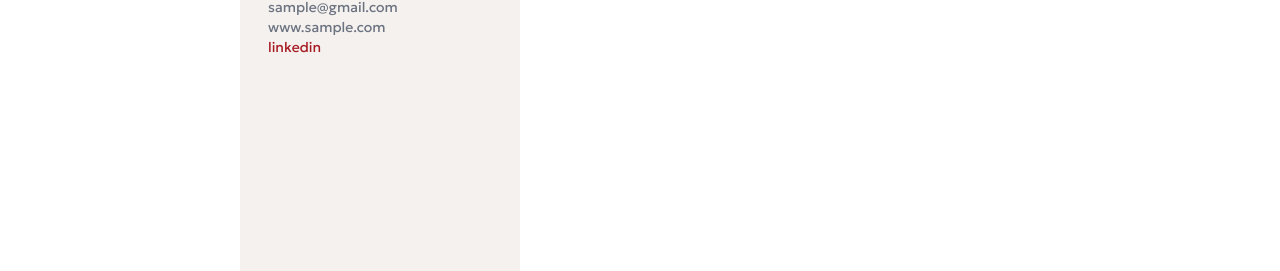
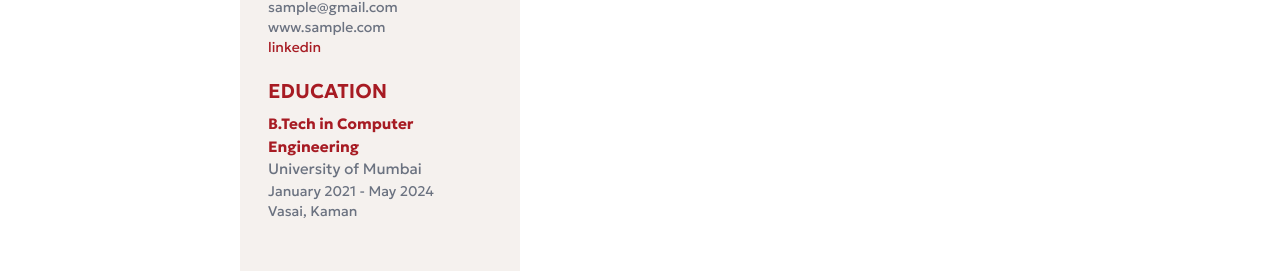
Before and after one commit to HarikrishnanYPR1707/EcliptiQ, a React (Vite) app: page /templates/bk/elr in a window 1280 px wide. Shown: the part 459-730 px from the top of the page. Built offline with nearby package versions, Linux system fonts and the light colour scheme; no server answers; a web font is replaced by a local one.

Commit message:
done with education section

```diff
--- a/src/components/resumeTemplates/banking/BkElr.jsx
+++ b/src/components/resumeTemplates/banking/BkElr.jsx
@@ -34,7 +34,7 @@ const BkElr = () => {
         >
           <div className="flex w-full">
             {/* --------------------- left section ---------------------*/}
-            <div className="min-h-[1131px] w-[35%] bg-[#f5f1ee] p-7">
+            <div className="min-h-[1131px] w-[35%] bg-[#f5f1ee] p-7 text-gray-500">
               {/* header section */}
               <div className="">
                 <h1 className="flex flex-col text-3xl text-[#a71b23]">
@@ -66,7 +66,30 @@ const BkElr = () => {
                   </p>
                 </div>
               </div>
-              {/* Education section */}
+              {/* education section  */}
+              <div className="mt-5">
+                <h1 className="mb-2 text-xl font-semibold uppercase text-[#a71b23]">
+                  Education
+                </h1>
+                <div className="">
+                  {/* header section */}
+                  <h1 className="flex flex-col-reverse text-[15px]">
+                    <span className="">University of Mumbai</span>
+                    <span className="font-bold text-[#a71b23]">
+                      B.Tech in Computer Engineering
+                    </span>
+                  </h1>
+                  {/* Date and place section */}
+                  <div className="flex flex-col items-start justify-between text-sm text-gray-500">
+                    <p className="">
+                      <span className="">January 2021</span>
+                      {" - "}
+                      <span className="">May 2024</span>
+                    </p>
+                    <p className="">Vasai, Kaman</p>
+                  </div>
+                </div>
+              </div>
             </div>
             {/* --------------------- right section ---------------------*/}
             <div className="min-h-[1131px] w-[75%] p-7"></div>
```
